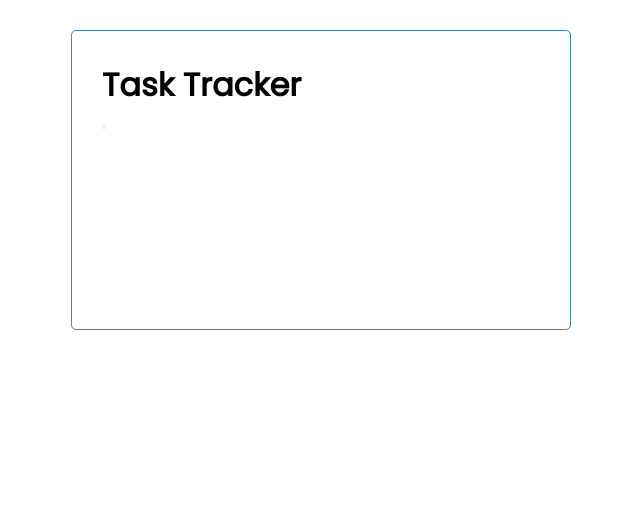
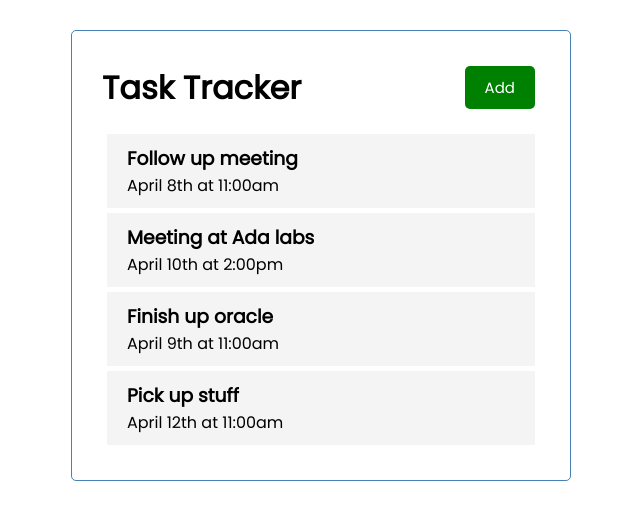
Before and after one commit to samwel-chege/Task_Tracker, a React (Create React App) app: page / in a window 1280 px wide. Shown: the top 520 px of the page, without its empty margins (319-959 px from the left). Built offline with nearby package versions, Linux system fonts and the light colour scheme; the HTML template or start-up script is replaced by a standard one.

Commit message:
install react icons

```diff
--- a/package.json
+++ b/package.json
@@ -8,6 +8,7 @@
     "@testing-library/user-event": "^13.5.0",
     "react": "^18.0.0",
     "react-dom": "^18.0.0",
+    "react-icons": "^4.3.1",
     "react-scripts": "5.0.0",
     "web-vitals": "^2.1.4"
   },
--- a/src/App.js
+++ b/src/App.js
@@ -1,9 +1,45 @@
 import Header from "./components/Header";
+import Tasks from "./components/Tasks";
+import { useState } from "react"
 
-function App() {
+const App = () => {
+
+  const [tasks, setTasks] = useState([
+    {
+        id: 1,
+        text: 'Follow up meeting',
+        day: 'April 8th at 11:00am ',
+        reminder: true,
+    },
+
+    {
+        id: 2,
+        text: 'Meeting at Ada labs',
+        day: 'April 10th at 2:00pm ',
+        reminder: true,
+    },
+
+    {
+        id: 3,
+        text: 'Finish up oracle',
+        day: 'April 9th at 11:00am ',
+        reminder: false,
+    },
+
+    {
+        id: 4,
+        text: 'Pick up stuff',
+        day: 'April 12th at 11:00am ',
+        reminder: true,
+    },
+
+
+])
+
   return (
     <div className="container">
     <Header/>
+    <Tasks tasks={tasks} />
     </div>
   );
 }
--- a/src/components/Header.js
+++ b/src/components/Header.js
@@ -1,12 +1,17 @@
 import PropTypes from 'prop-types'
+import Button from './Button'
 
 const Header = (
   { title }
 ) => {
+
+  const onClick = () => {
+    console.log('Click')
+  }
   return (
-    <header>
+    <header className='header'>
         <h1>{title}</h1>
-        <button></button>
+        <Button color='green' text='Add' onClick={onClick} />
 
     </header>
   )
--- /dev/null
+++ b/src/components/Task.js
@@ -0,0 +1,12 @@
+
+const Task = ({ task }) => {
+  return (
+    <div className="task">
+        <h3>{task.text}</h3>
+        <p>{task.day}</p>
+
+    </div>
+  )
+}
+
+export default Task
```
Also changed, not shown: 1 other file (tests, documents, lock files or other folders).
